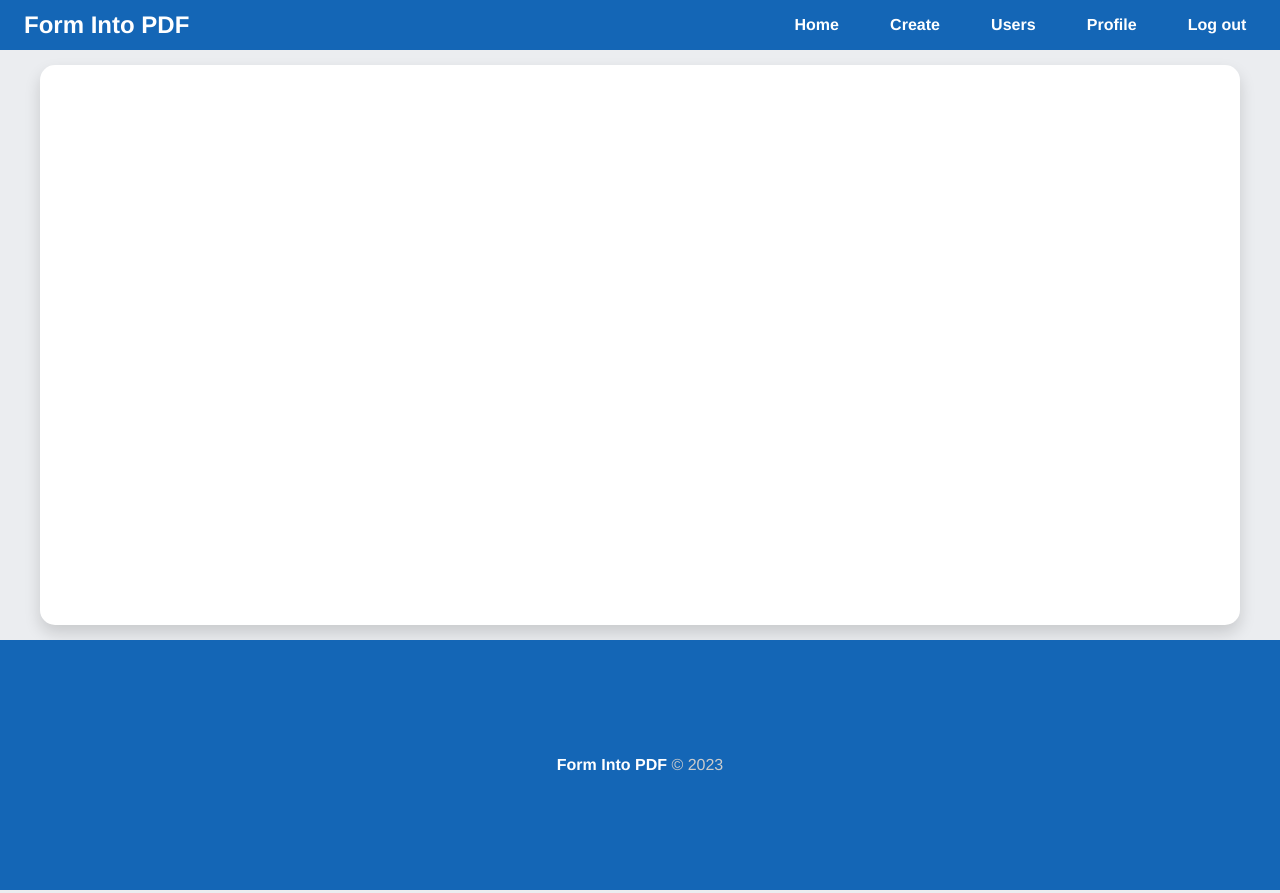
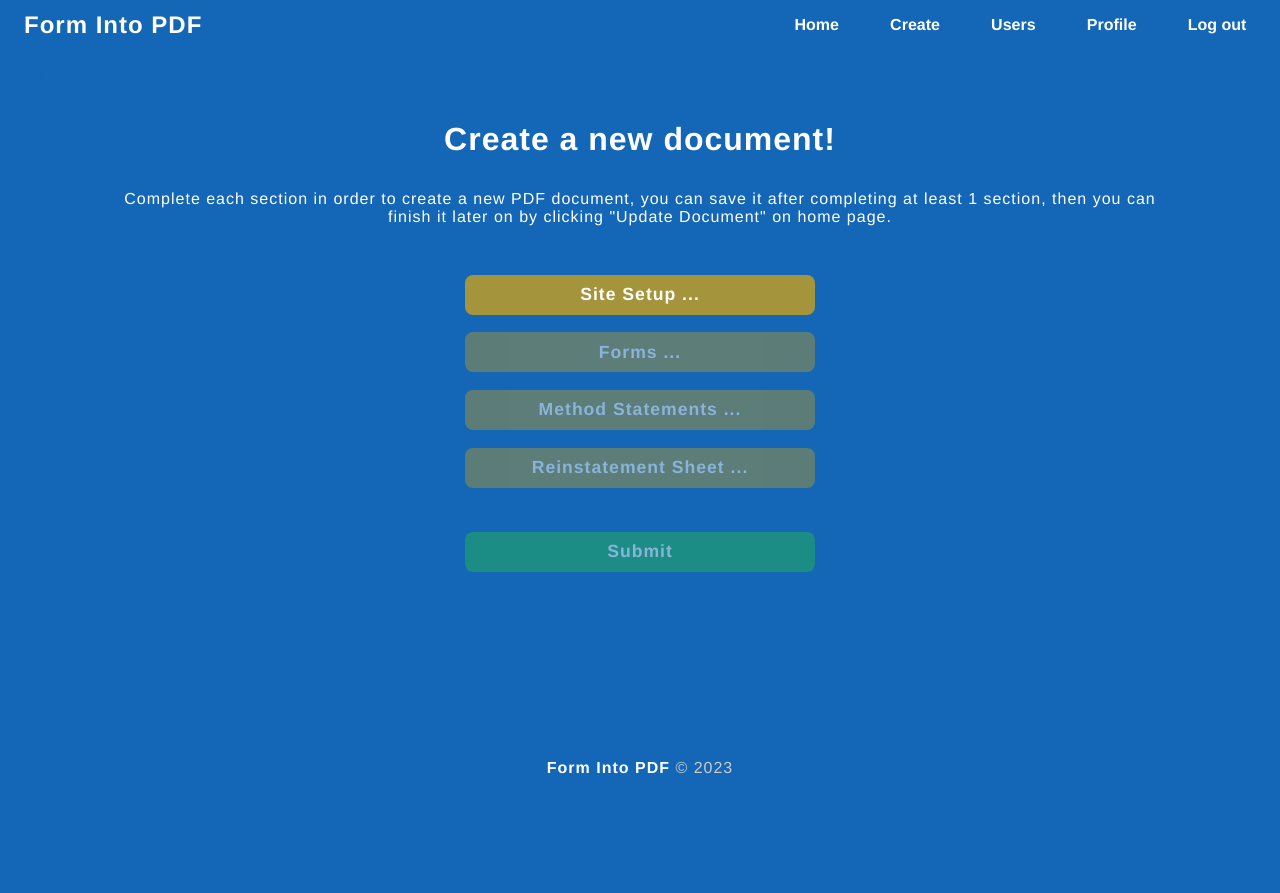
Before and after one commit to sbritobreno/FormIntoPDF-FrontEnd, a React (Create React App) app: page /document/new in a window 1280 px wide. Built offline with nearby package versions, Linux system fonts and the light colour scheme.

Commit message:
Create NewDocument page component

```diff
--- a/src/App.js
+++ b/src/App.js
@@ -23,10 +23,11 @@ import NewPdf from "./components/pages/PDF/Create/NewPdf";
 import CompleteNewPdf from "./components/pages/PDF/Create/CompleteNewPdf";
 import EditPdf from "./components/pages/PDF/Edit/EditPdf";
 import CompleteEditPdf from "./components/pages/PDF/Edit/CompleteEditPdf";
+import HomeSelector from "./components/pages/HomeSelector/HomeSelector";
+import NewDocument from "./components/pages/NewDocument/NewDocument";
 
 // context
 import { UserProvider } from "./context/UserContext";
-import HomeSelector from "./components/HomeSelector/HomeSelector";
 
 function App() {
   const isMobile = useMediaQuery({ maxWidth: 767 });
@@ -45,6 +46,7 @@ function App() {
               <Route path="/user/new" element={<NewUser />} />
               <Route path="/user/all_users" element={<Users />} />
               <Route path="/user/profile" element={<Profile />} />
+              <Route path="/document/new" element={<NewDocument />} />
               <Route path="/form/new" element={<NewForm />} />
               <Route path="/form/edit/:id" element={<EditForm />} />
               <Route path="/pdf/new" element={<NewPdf />} />
--- a/src/components/HomeSelector/HomeSelector.js
+++ b/src/components/pages/HomeSelector/HomeSelector.js
@@ -26,9 +26,9 @@ function HomeSelector() {
         <h1>Welcome {"username"}!</h1>
       </div>
       <div className={styles.btns_container}>
-        <button onClick={navigate("")}>New Document</button>
-        <button onClick={navigate("")}>Update Document</button>
-        <button onClick={navigate("")}>Access All Document</button>
+        <button onClick={() => {navigate("/document/new")}}>New Document</button>
+        <button onClick={() => {navigate("/FormIntoPDF-FrontEnd/home")}}>Update Document</button>
+        <button onClick={() => {navigate("/FormIntoPDF-FrontEnd/home")}}>Access All Document</button>
       </div>
     </section>
   );
--- /dev/null
+++ b/src/components/pages/NewDocument/NewDocument.js
@@ -0,0 +1,98 @@
+import styles from "./NewDocument.module.css";
+import { useEffect, useRef } from "react";
+import { useNavigate } from "react-router-dom";
+
+function NewDocument() {
+  const navigate = useNavigate();
+  const sectionBtns = useRef([]);
+
+  useEffect(() => {
+    sectionBtns[0].style.opacity = 1;
+
+    // Anything in here is fired on component mount.
+    document.body.style.backgroundColor = "#1466B6";
+    document.querySelector("main").style.backgroundColor = "#1466B6";
+    document.querySelector("main").style.boxShadow = "unset";
+
+    return () => {
+      // Anything in here is fired on component unmount.
+      document.body.style.backgroundColor = "#EBEDF0";
+      document.querySelector("main").style.backgroundColor = "#fff";
+      document.querySelector("main").style.boxShadow =
+        "0 0.5rem 1rem rgb(0 0 0 / 15%)";
+    };
+  }, []);
+
+  function sectionCompleted(sectionBtnIndex) {
+    sectionBtns[sectionBtnIndex].textContent = sectionBtns[
+      sectionBtnIndex
+    ].textContent
+      .toString()
+      .replace("...", "✔️");
+
+    // change the opacity of the next button and make it clickable
+    sectionBtns[sectionBtnIndex++].style.opacity = 1;
+    sectionBtns[sectionBtnIndex++].disabled = false;
+  }
+
+  return (
+    <section className={styles.newdocument_section}>
+      <div className={styles.heading}>
+        <h1>Create a new document!</h1>
+        <p>Complete each section in order to create a new PDF document, you can save it after completing at least 1 section, then you can finish it later on by clicking "Update Document" on home page.</p>
+      </div>
+      <div className={styles.btns_container}>
+        <button
+          ref={(el) => (sectionBtns[0] = el)}
+          className={styles.sitesetup_btn}
+          onClick={() => {
+            navigate("");
+          }}
+        >
+          Site Setup ...
+        </button>
+        <button
+          ref={(el) => (sectionBtns[1] = el)}
+          disabled={true}
+          className={styles.forms_btn}
+          onClick={() => {
+            navigate("");
+          }}
+        >
+          Forms ...
+        </button>
+        <button
+          ref={(el) => (sectionBtns[2] = el)}
+          disabled={true}
+          className={styles.methodstatements_btn}
+          onClick={() => {
+            navigate("");
+          }}
+        >
+          Method Statements ...
+        </button>
+        <button
+          ref={(el) => (sectionBtns[3] = el)}
+          disabled={true}
+          className={styles.statementssheet_btn}
+          onClick={() => {
+            navigate("");
+          }}
+        >
+          Reinstatement Sheet ...
+        </button>
+        <button
+          ref={(el) => (sectionBtns[4] = el)}
+          className={styles.submit_btn}
+          onClick={() => {
+            navigate("");
+          }}
+        >
+          Submit
+        </button>
+      </div>
+    </section>
+  );
+}
+
+export default NewDocument;
--- /dev/null
+++ b/src/components/pages/NewDocument/NewDocument.module.css
@@ -0,0 +1,44 @@
+.newdocument_section {
+  text-align: center;
+}
+
+.heading {
+  margin: 2.5em;
+  text-align: center;
+}
+
+.heading h1, .heading p {
+  color: #fff;
+}
+
+.btns_container {
+  display: flex;
+  flex-direction: column;
+}
+
+.btns_container button {
+  border-radius: 8px;
+  background-color: #a4943b;
+  color: #fff;
+  border: none;
+  width: 350px;
+  height: 2.5rem;
+  cursor: pointer;
+  font-size: 1.1em;
+  font-weight: bold;
+  margin: 0.5em auto;
+  opacity: 0.5;
+}
+
+.btns_container button:hover {
+  background-color: #fd7e14;
+}
+
+.btns_container .submit_btn {
+  margin-top: 2em;
+  background-color: #25b456;
+}
+
+.btns_container .submit_btn:hover {
+  background-color: #1c8a42;
+}
--- a/src/index.css
+++ b/src/index.css
@@ -3,11 +3,11 @@
   margin: 0;
   font-family: Helvetica, Arial, sans-serif;
   box-sizing: border-box;
-  --primary-color: #1466B6;
+  --primary-color: #1466b6;
 }
 
 body {
-  background-color: #EBEDF0;
+  background-color: #ebedf0;
   overflow-x: hidden;
 }
 
@@ -21,3 +21,12 @@ h1 {
   font-weight: bold;
   color: var(--primary-color);
 }
+
+h1,
+h2,
+h3,
+p,
+input,
+button {
+  letter-spacing: 1px;
+}
```
Also changed, not shown: src/components/pages/HomeSelector/HomeSelector.module.css (renamed from src/components/HomeSelector/HomeSelector.module.css).
